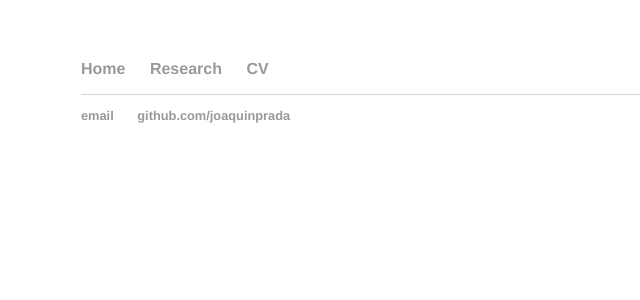
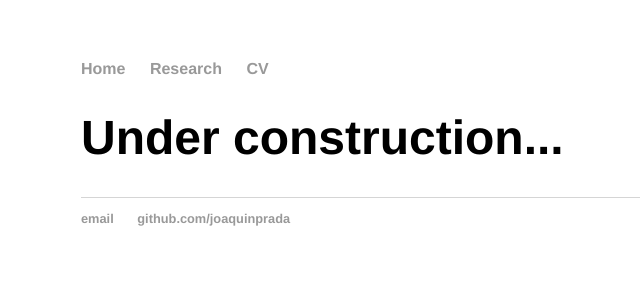
Before and after one commit to joaquinprada/joaquinprada.github.io, a Jekyll site: the page built from cv/index.html, in a window 1280 px wide. Shown: the top 300 px of the page, without its empty margins (111-751 px from the left). Built offline with Jekyll 4.4.1, drawn with Linux system fonts in a browser that asks for light colours.

Commit message:
Update index.html

```diff
--- a/cv/index.html
+++ b/cv/index.html
@@ -2,3 +2,6 @@
 layout: default
 title: CV
 ---
+<div class="blurb">
+	<h1>Under construction...</h1>
+</div><!-- /.blurb -->
```
